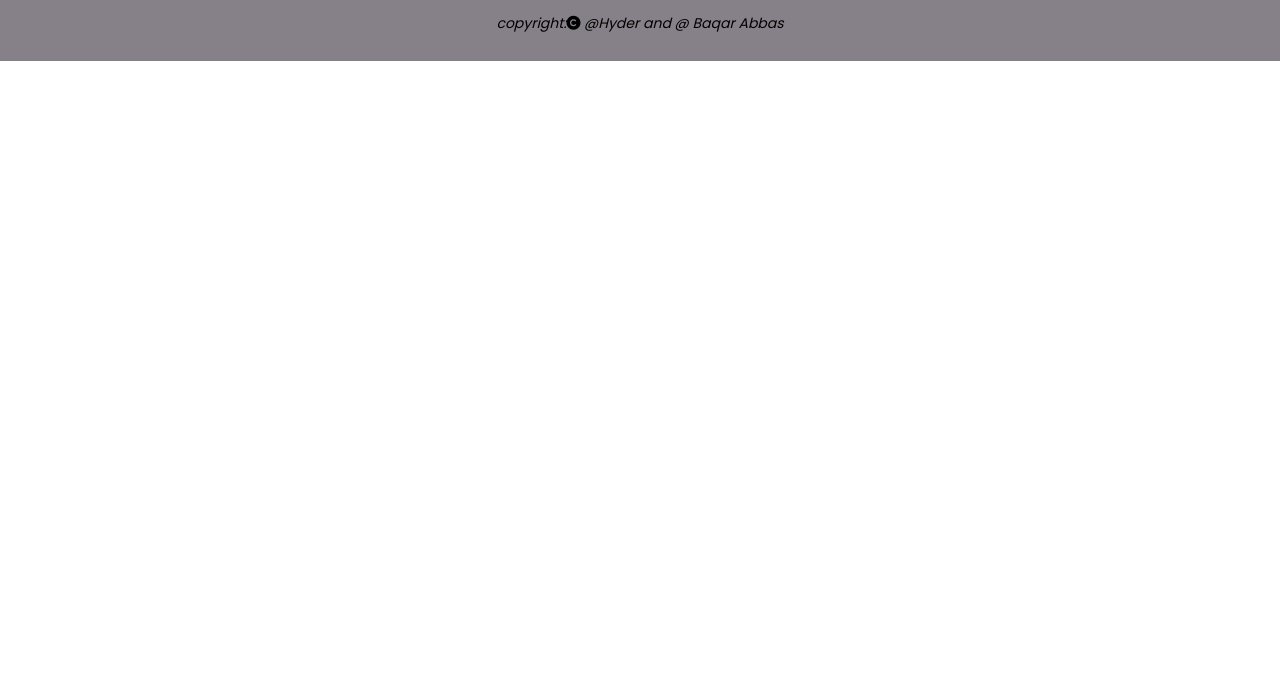
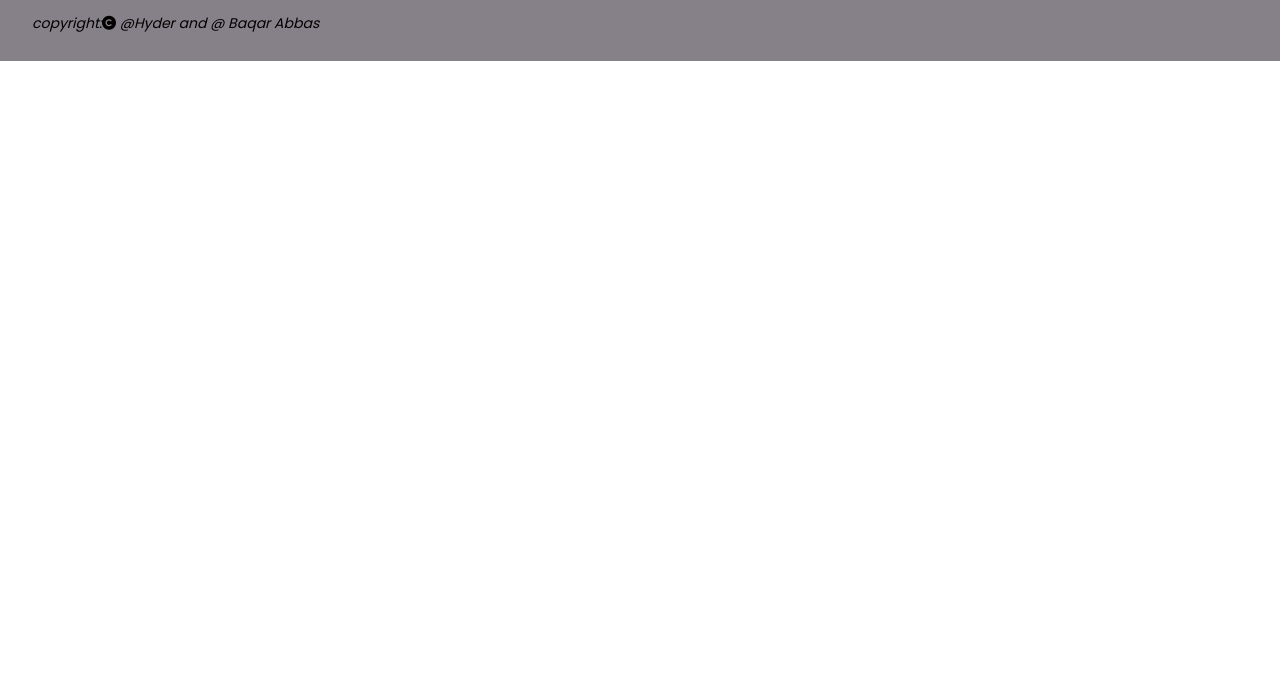
Before and after one commit to baqar-abbas/JavascriptCapstone, a website built with webpack: page src/index.html in a window 1280 px wide. Shown: the part 115-800 px from the top of the page. Built offline with nearby package versions, Linux system fonts and the light colour scheme; no server answers.

Commit message:
suggested changes by the code review has been incorporated

```diff
--- a/src/style.css
+++ b/src/style.css
@@ -177,7 +177,8 @@ form button {
 }
 
 footer {
-  text-align: center;
+  text-align: left;
+  margin-left: 1rem;
   font-size: 14px;
   height: 4rem;
   padding: 1rem;
--- a/webpack.config.js
+++ b/webpack.config.js
@@ -1,4 +1,3 @@
-/*eslint-disable*/
 const path = require('path');
 const HtmlWebpackPlugin = require('html-webpack-plugin');
 
```
Also changed, not shown: README.md, dist/index.bundle.js.
